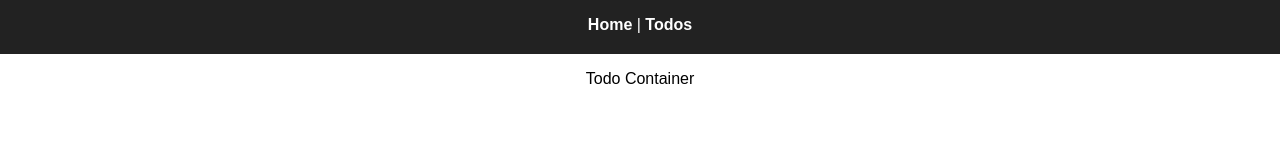
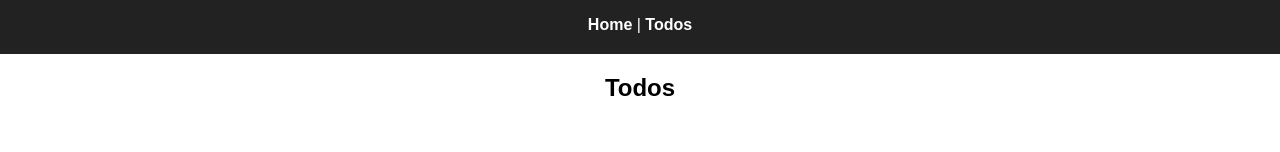
Before and after one commit to jasonspiller/week-07-day-3-react-todo, a React (Create React App) app: page /todos in a window 1280 px wide. Shown: the part 148-300 px from the top of the page. Built offline with nearby package versions, Linux system fonts and the light colour scheme.

Commit message:
Added additional CSS.

```diff
--- a/src/App.css
+++ b/src/App.css
@@ -17,8 +17,34 @@
   font-size: 1.5em;
 }
 
-.App-intro {
-  font-size: large;
+body {
+  margin: 0;
+  padding: 0;
+}
+
+header, .todos {
+  text-align: center
+}
+
+.todosContainer {
+  width: 60%;
+  margin: auto;
+}
+
+h2 {
+  padding-bottom: .5em;
+  margin-bottom: .5em;
+}
+
+.incomplete h2{
+  border-bottom: 3px solid red;
+}
+
+h1, h2{
+}
+
+p {
+  font-size: 2em;
 }
 
 nav a {
@@ -31,6 +57,26 @@ nav a:hover {
 	text-decoration: underline;
 }
 
+.todoForm {
+  clear:both;
+  text-align: center;
+}
+
+span.deleteButton, span.toggleButton {
+  padding-left: 1em;
+}
+
+.deleteButton{
+  color: red;
+}
+
+.createForm {
+  padding-top: 3em;
+  padding-bottom: 3em;
+  margin: auto;
+  width: 58%;
+}
+
 @keyframes App-logo-spin {
   from { transform: rotate(0deg); }
   to { transform: rotate(360deg); }
--- a/src/containers/TodosContainer.js
+++ b/src/containers/TodosContainer.js
@@ -5,7 +5,7 @@ class TodosContainer extends Component {
   render() {
     return (
       <div>
-        <p>Todo Container</p>
+        <h2>Todos</h2>
       </div>
     );
   }
```
